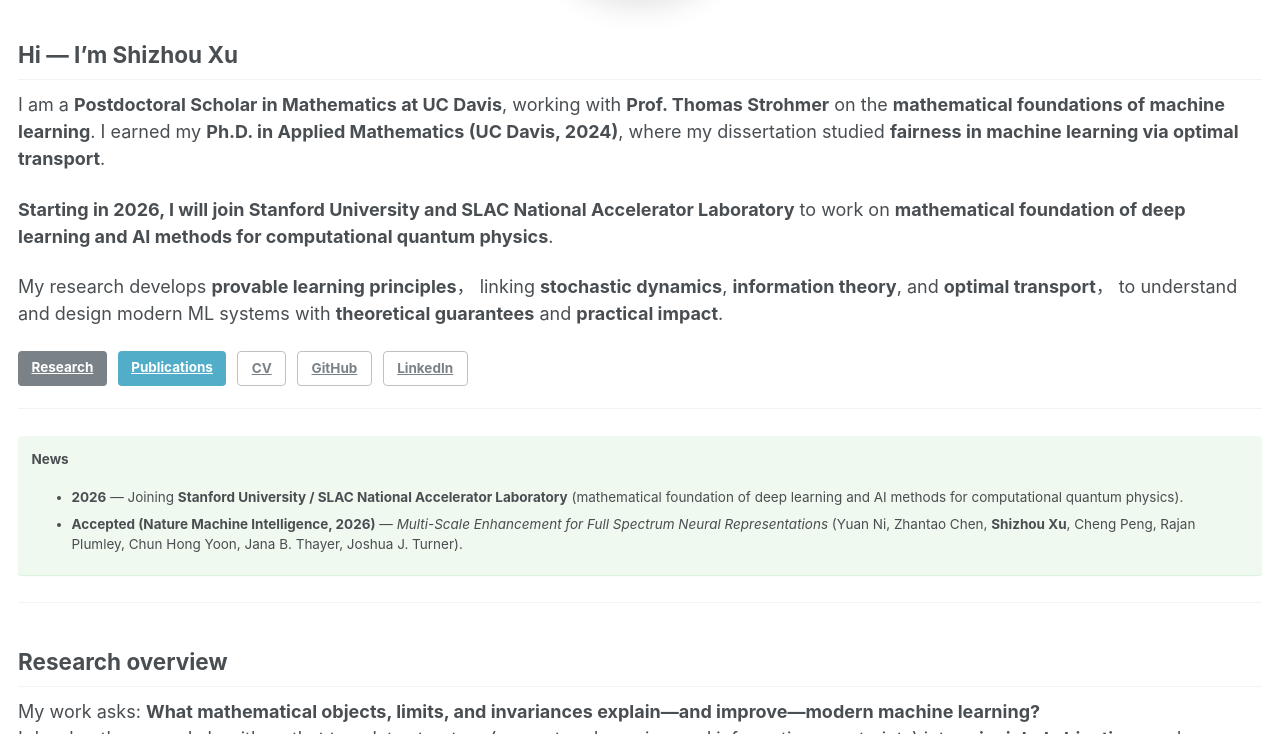
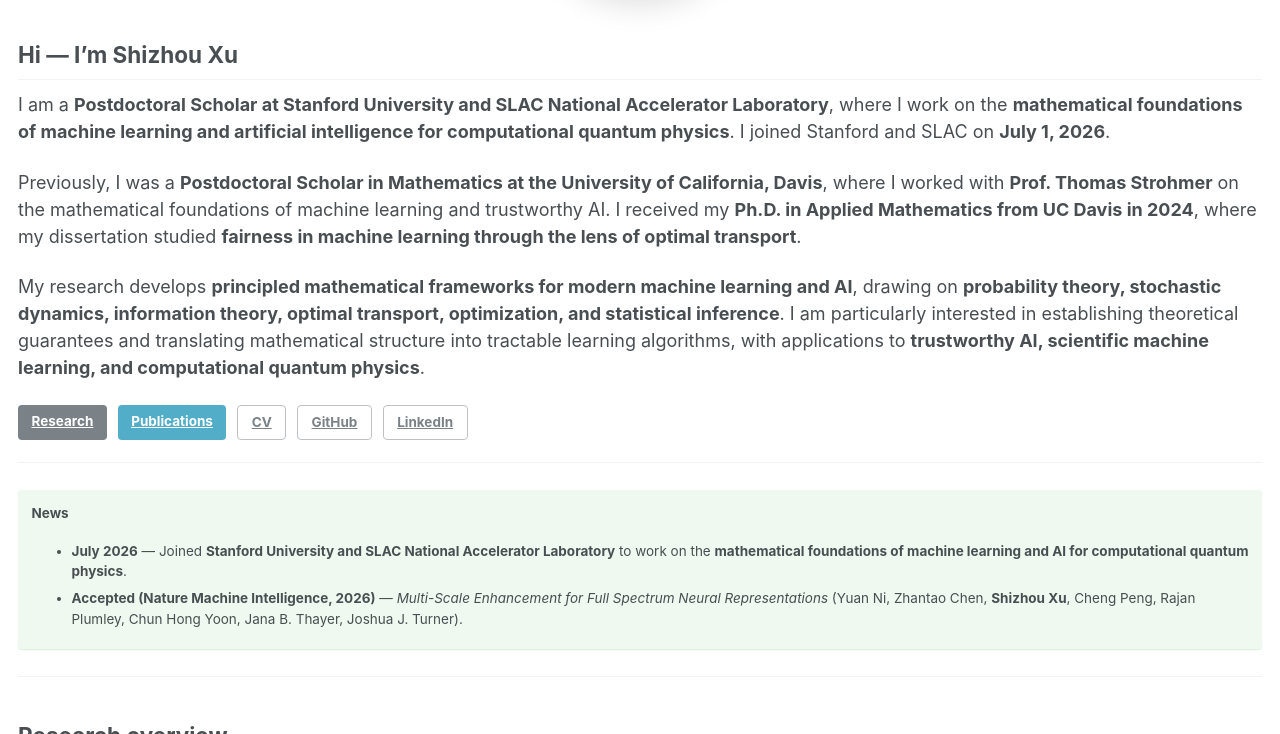
Before and after one commit to xushizhou/xushizhou.github.io, a Jekyll site: the page built from _pages/about.md, in a window 1280 px wide and 900 px high, scrolled down 338 px, cut to the strip 166-900 px from the top of the window. Built offline with Jekyll 4.4.1, drawn with Linux system fonts in a browser that asks for light colours.

Commit message:
Revise about page with updated academic information
Updated professional details and research focus, including current position and future plans.

```diff
--- a/_pages/about.md
+++ b/_pages/about.md
@@ -23,11 +23,11 @@ header:
 
 ## Hi — I’m **Shizhou Xu**
 
-I am a **Postdoctoral Scholar in Mathematics at UC Davis**, working with **Prof. Thomas Strohmer** on the **mathematical foundations of machine learning**. I earned my **Ph.D. in Applied Mathematics (UC Davis, 2024)**, where my dissertation studied **fairness in machine learning via optimal transport**.
+I am a **Postdoctoral Scholar at Stanford University and SLAC National Accelerator Laboratory**, where I work on the **mathematical foundations of machine learning and artificial intelligence for computational quantum physics**. I joined Stanford and SLAC on **July 1, 2026**.
 
-**Starting in 2026, I will join Stanford University and SLAC National Accelerator Laboratory** to work on **mathematical foundation of deep learning and AI methods for computational quantum physics**.
+Previously, I was a **Postdoctoral Scholar in Mathematics at the University of California, Davis**, where I worked with **Prof. Thomas Strohmer** on the mathematical foundations of machine learning and trustworthy AI. I received my **Ph.D. in Applied Mathematics from UC Davis in 2024**, where my dissertation studied **fairness in machine learning through the lens of optimal transport**.
 
-My research develops **provable learning principles**， linking **stochastic dynamics**, **information theory**, and **optimal transport**， to understand and design modern ML systems with **theoretical guarantees** and **practical impact**.
+My research develops **principled mathematical frameworks for modern machine learning and AI**, drawing on **probability theory, stochastic dynamics, information theory, optimal transport, optimization, and statistical inference**. I am particularly interested in establishing theoretical guarantees and translating mathematical structure into tractable learning algorithms, with applications to **trustworthy AI, scientific machine learning, and computational quantum physics**.
 
 <div class="cta-row">
   <a class="btn btn--primary" href="/research/">Research</a>
@@ -41,7 +41,7 @@ My research develops **provable learning principles**， linking **stochastic dy
 
 {% capture notice_text %}
 **News**
-- **2026** — Joining **Stanford University / SLAC National Accelerator Laboratory** (mathematical foundation of deep learning and AI methods for computational quantum physics).
+- **July 2026** — Joined **Stanford University and SLAC National Accelerator Laboratory** to work on the **mathematical foundations of machine learning and AI for computational quantum physics**.
 - **Accepted (Nature Machine Intelligence, 2026)** — *Multi-Scale Enhancement for Full Spectrum Neural Representations* (Yuan Ni, Zhantao Chen, **Shizhou Xu**, Cheng Peng, Rajan Plumley, Chun Hong Yoon, Jana B. Thayer, Joshua J. Turner).
 {% endcapture %}
 <div class="notice--success">
```
